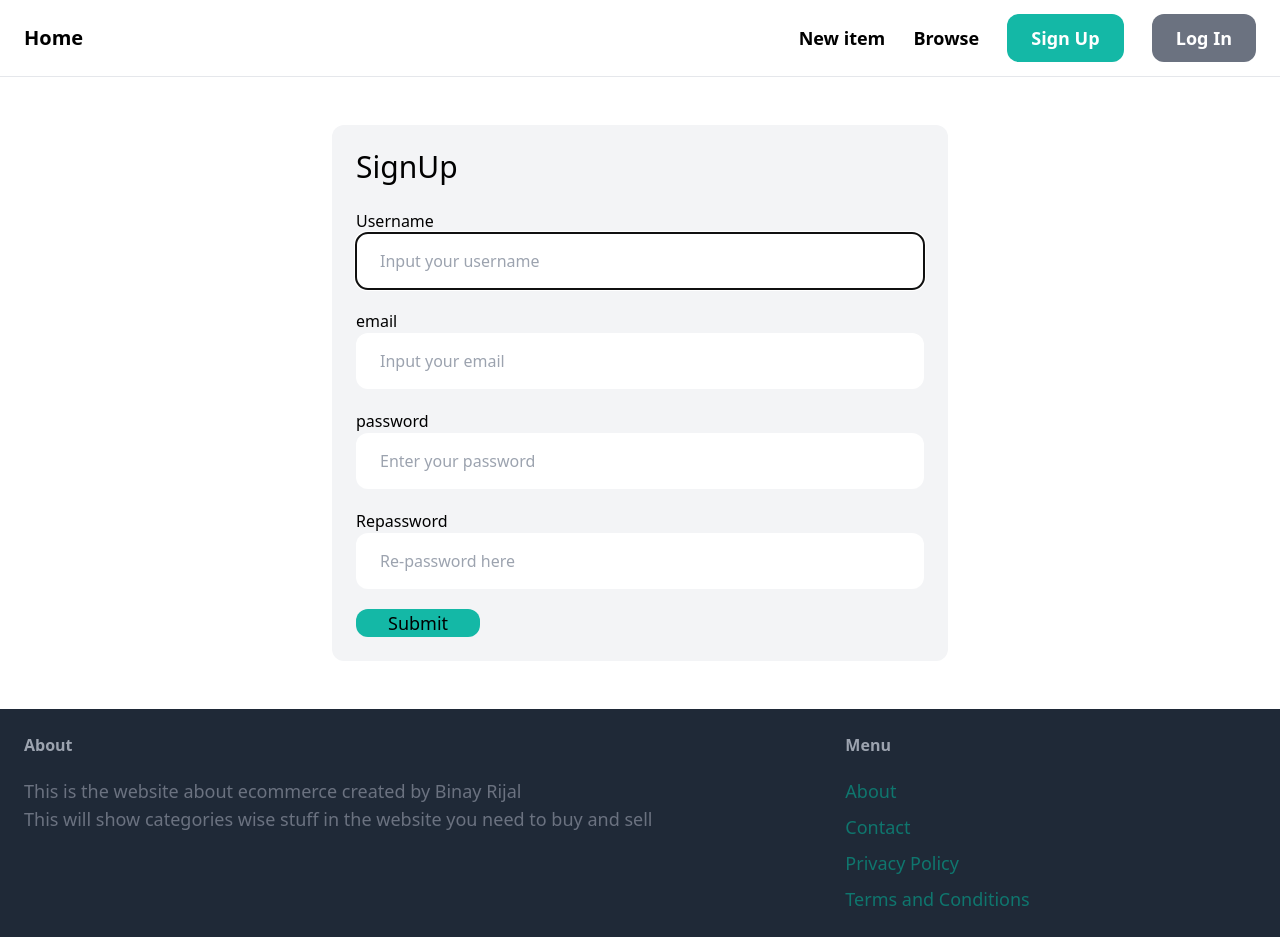
After one commit to binayrijal/djangonew, a Django app: page /signup/ in a window 1280 px wide. The commit adds this page. Run offline with Django 4.2, Linux system fonts and the light colour scheme; some libraries are stand-ins or nearby versions.

Commit message:
signup is done

```diff
--- a/EcomProject/EcomProject/urls.py
+++ b/EcomProject/EcomProject/urls.py
@@ -6,8 +6,7 @@ from django.conf import settings
 from django.conf.urls.static import static
 
 urlpatterns = [
-    path('',index,name="index"),
+    path('',include('startecom.urls')),
     path('items/',include('items.urls')),
-    path('contact/',contact,name="contact"),
     path('admin/', admin.site.urls),
 ] + static(settings.MEDIA_URL,document_root=settings.MEDIA_ROOT)
--- a/EcomProject/items/views.py
+++ b/EcomProject/items/views.py
@@ -3,8 +3,10 @@ from .models import Items,Category
 
 def details(request,pk):
     items=get_object_or_404(Items,pk=pk)
+    related_items=Items.objects.filter(Category=items.Category,is_sold=False).exclude(pk=pk)
     return render(request,'items/detail.html',
     {
-     'items':items
+     'items':items,
+     'related_items':related_items
     }
     )
--- /dev/null
+++ b/EcomProject/startecom/forms.py
@@ -0,0 +1,26 @@
+from django import forms
+from django.contrib.auth.forms import UserCreationForm
+from django.contrib.auth.models import User
+
+
+class SignupForm(UserCreationForm):
+    class Meta:
+        model=User
+        fields=['username','email','password','password2']
+
+    username=forms.CharField(widget=forms.TextInput(attrs={
+            'placeholder': 'Input your username',
+            'class': 'w-full py-4 px-6 rounded-xl'
+        }))
+    email=forms.CharField(widget=forms.EmailInput(attrs={
+            'placeholder': 'Input your email',
+            'class': 'w-full py-4 px-6 rounded-xl'
+        }))
+    password=forms.CharField(widget=forms.PasswordInput(attrs={
+            'placeholder': 'Enter your password',
+            'class': 'w-full py-4 px-6 rounded-xl'
+        }))
+    password2=forms.CharField(widget=forms.PasswordInput(attrs={
+            'placeholder': 'Re-password here',
+            'class': 'w-full py-4 px-6 rounded-xl'
+        }))
--- a/EcomProject/startecom/templates/startecom/base.html
+++ b/EcomProject/startecom/templates/startecom/base.html
@@ -17,7 +17,7 @@
         <a href="#" class="text-lg font-semibold hover:text-gray-500">New item</a>
         <a href="#" class="text-lg font-semibold hover:text-gray-500">Browse</a>
 
-        <a href="#" class="px-6 py-3 text-lg font-semibold bg-teal-500 text-white rounded-xl hover:text-teal-700">Sign Up</a>
+        <a href="{% url 'startecom:signup' %}" class="px-6 py-3 text-lg font-semibold bg-teal-500 text-white rounded-xl hover:text-teal-700">Sign Up</a>
         <a href="#" class="px-6 py-3 text-lg font-semibold bg-gray-500 text-white rounded-xl hover:text-gray-700">Log In</a>
       </div>
     </nav>
@@ -36,7 +36,7 @@
         <h3 class="mb-5 font-semibold text-gray-400">Menu</h3>
         <ul class="space-y-2">
             <li><a href="#" class="text-lg text-teal-500 text-teal-700">About</a></li>
-            <li><a href="#" class="text-lg text-teal-500 text-teal-700">Contact</a></li>
+            <li><a href="{%url 'startecom:contact' %}" class="text-lg text-teal-500 text-teal-700">Contact</a></li>
             <li><a href="#" class="text-lg text-teal-500 text-teal-700">Privacy Policy</a></li>
             <li><a href="#" class="text-lg text-teal-500 text-teal-700">Terms and Conditions</a></li>
         </ul>
--- /dev/null
+++ b/EcomProject/startecom/templates/startecom/signup.html
@@ -0,0 +1,45 @@
+{%extends 'startecom/base.html' %}
+
+{%block title%}signup {%endblock%}
+
+{%block content%}
+<div class="w-1/2 my-6 mx-auto p-6 bg-gray-100 rounded-xl">
+<h1 class="mb-6 text-3xl">SignUp</h1>
+
+<form method="post" action=".">
+ {% csrf_token %}
+   {{form.non_field_errors}}
+   <div class="mb-5">
+    <label class="inline-block-mb-2">Username</label><br>
+    {{form.username}}
+   </div>
+   <div class="mb-5">
+    <label class="inline-block-mb-2">email</label><br>
+    {{form.email}}
+   </div>
+   <div class="mb-5">
+    <label class="inline-block-mb-2">password</label><br>
+    {{form.password}}
+   </div>
+   <div class="mb-5">
+    <label class="inline-block-mb-2">Repassword</label><br>
+    {{form.password2}}
+   </div>
+   {%if form.errors or form.non_field_errors%}
+   <div class="mb-5 p-6 bg-red-100 rounded-xl">
+    {%for fields in form%}
+
+     {{fields.errors}}
+
+    {%endfor%}
+
+   </div>
+
+   {%endif%}
+<button class=" px-8 text-lg bg-teal-500 rounded-xl hover:bg-teal-700" >Submit</button>
+
+</form>
+
+
+</div>
+{%endblock%}
--- /dev/null
+++ b/EcomProject/startecom/urls.py
@@ -0,0 +1,11 @@
+from django.urls import path
+from startecom import views
+
+app_name='startecom'
+
+
+urlpatterns=[
+    path('',views.index,name="index"),
+    path('contact/',views.contact,name="contact"),
+    path('signup/',views.signup,name="signup"),
+]
--- a/EcomProject/startecom/views.py
+++ b/EcomProject/startecom/views.py
@@ -1,5 +1,6 @@
-from django.shortcuts import render
+from django.shortcuts import render,redirect
 from items.models import Items,Category
+from startecom.forms import SignupForm
 
 def index(request):
     items=Items.objects.filter(is_sold=False)[0:6] #it shows only five items matching
@@ -13,3 +14,19 @@ def index(request):
 
 def contact(request):
     return render(request,'startecom/contact.html')
+
+def signup(request):
+    if request.method=="POST":
+      form=SignupForm(request.POST)
+      if form.is_valid():
+          form.save()
+
+          redirect('/login/')
+    else:
+          form=SignupForm()
+
+    return render(request,'startecom/signup.html',
+                  {
+                      'form':form,
+                  }
+                  )
```
Also changed, not shown: EcomProject/items/templates/items/detail.html (+22 -0 lines).
